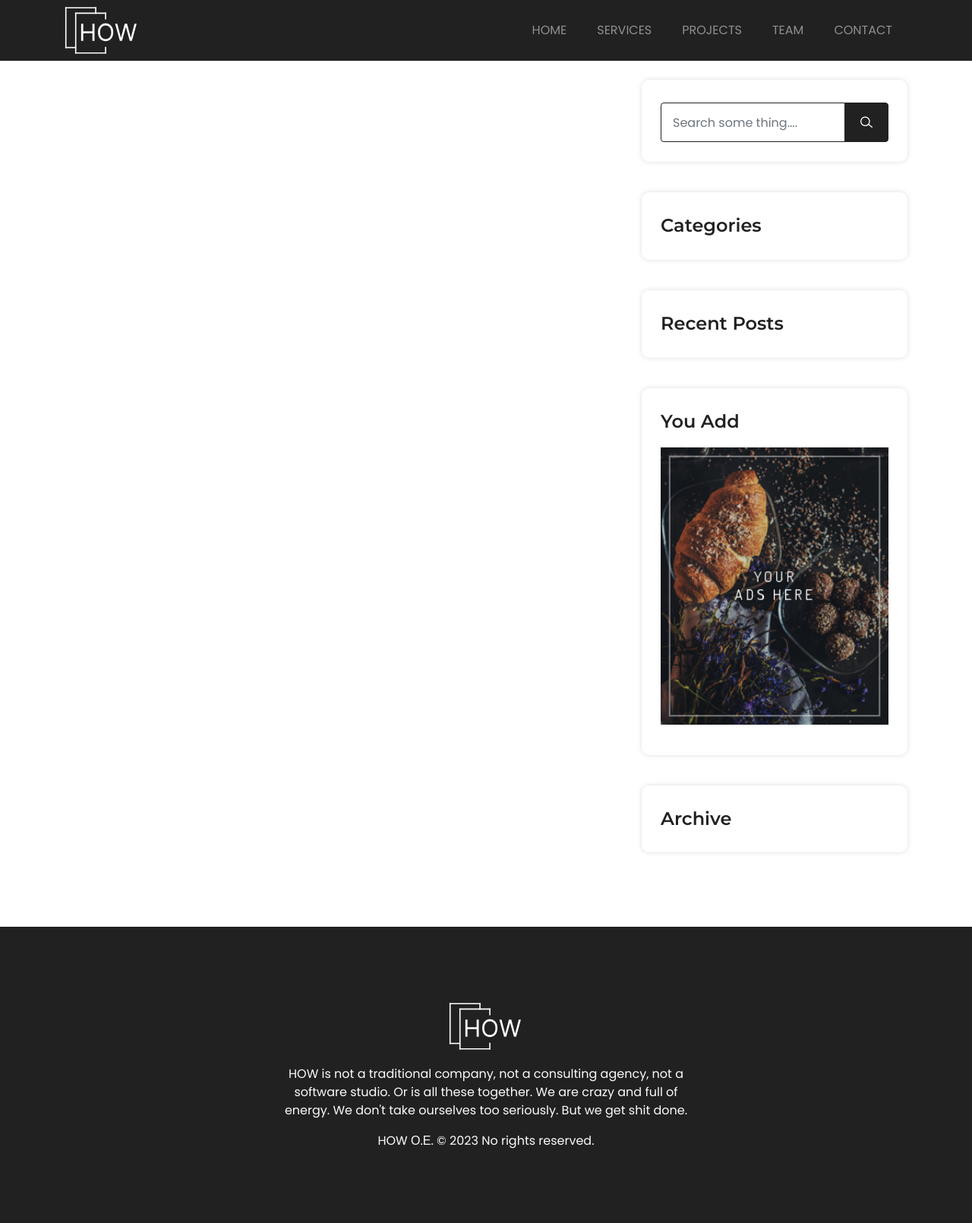
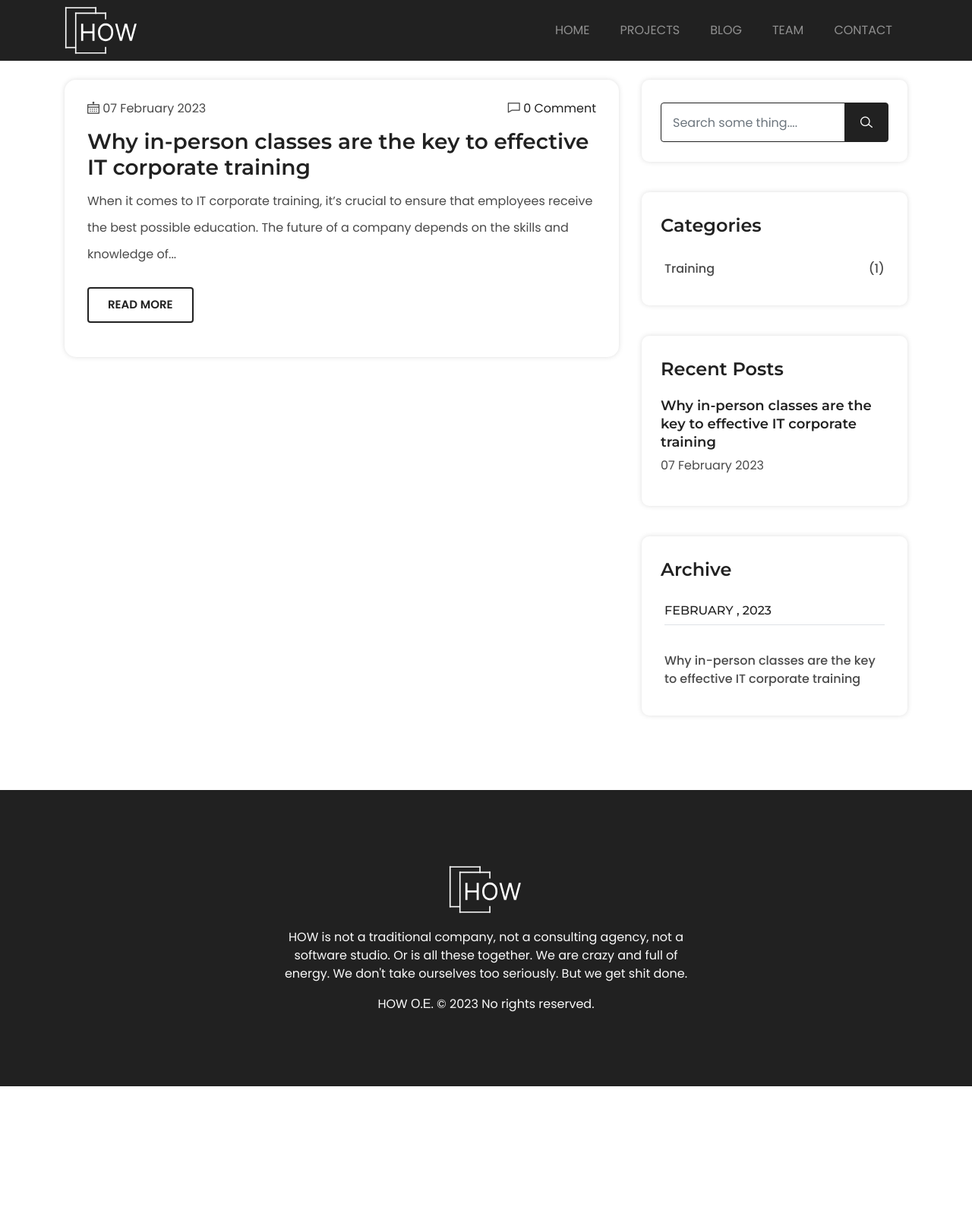
Before and after one commit to wedohow/wedohow.com, a Jekyll site: the page built from blog.html, in a window 1280 px wide. Shown: the whole page at 76% size. Built offline with Jekyll 4.4.1, drawn with Linux system fonts in a browser that asks for light colours; the list of posts is cut into pages by our own code; comment, search, counter and statistics services are not loaded; after the commit the page ends 1430 px from its top, so only the background shows below that.

Commit message:
Add blog and first blog post

```diff
--- a/_data/navigation.yml
+++ b/_data/navigation.yml
@@ -1,12 +1,10 @@
 #Please use the main menu items under the "text"
  - text: Home
    url: /index
- - text: Services
-   url: /services
  - text: Projects
    url: /projects
- #- text: Blog
-  # url: /blog
+ - text: Blog
+   url: /blog
  - text: Team
    url: /team
  - text: Contact
--- a/_includes/sidebar.html
+++ b/_includes/sidebar.html
@@ -42,9 +42,6 @@
     </div>
    {% endfor %}
   </div>
-  <div class="widget image">
-   {% include advertisement.html %}
-  </div>
   <div class="widget">
     <h4>Archive</h4>
     <ul>
--- a/_layouts/post.html
+++ b/_layouts/post.html
@@ -9,14 +9,17 @@ layout: default
   <div class="container">
     <div class="row">
       <!-- Blogs -->
-      <div class="col-lg-12">
+      <div class="col-lg-8 mx-auto .lh-35">
         <article>
+
           {% if page.post_image %}
           <div class="image">
              <img src="{{page.post_image}}" alt="{{page.title}}" class="feature img-fluid"/>
           </div>
           {% endif %}
+
           <div class="content">
+            <h3>{{page.title}}</h3>
             <div class="row custom-mb-4">
               {% if page.date %}
               <div class="col">
--- /dev/null
+++ b/_posts/2023-02-07-in-person-training-is-better-than-prerecorded.md
@@ -0,0 +1,19 @@
+---
+layout: post
+title:  "Why in-person classes are the key to effective IT corporate training"
+date:   2023-02-07
+categories: [training]
+author: Dimitris Kotsakos
+---
+
+When it comes to IT corporate training, it's crucial to ensure that employees receive the best possible education. The future of a company depends on the skills and knowledge of its employees, and the right training can make a significant difference in terms of productivity and success. This is why at HOW, we believe in in-person training instead of pre-recorded videos. Mind you, in-person does not mean on-site. In-person in the post-covid era has transformed to virtual and distributed. You can have access to the same training quality from the comfort of your couch at home.
+
+Pre-recorded videos can be convenient and easily accessible, but they lack the personal touch and interaction that is crucial for effective learning. In an in-person training session, instructors can respond to questions and provide tailored guidance based on the needs of each individual learner. This allows employees to receive personalized attention and ensure that their specific questions and concerns are addressed.
+
+Moreover, in-person training provides a collaborative environment that promotes learning and engagement. Participants can interact with one another, share their experiences, and work together to solve problems. This type of collaborative learning has been shown to be more effective than solitary learning, as it increases motivation and enhances retention of information.
+
+In-person training also provides opportunities for hands-on learning experiences. Participants can work with the latest tools and technologies, practice what they have learned, and receive feedback from the instructors in real-time. This type of practical learning helps employees to retain information and apply their new skills on the job.
+
+Finally, in-person training can help to build relationships and foster a sense of community among employees. By participating in the learning process together, employees can learn from one another and build a network of support. This sense of community can help to promote collaboration and teamwork, and can lead to a more positive and productive work environment.
+
+In conclusion, at HOW, we believe that in-person training is the key to effective IT corporate education. By providing personalized attention, promoting collaborative learning, offering hands-on experiences, and fostering a sense of community, we ensure that employees receive the best possible education and are equipped with the skills and knowledge they need to succeed.
--- a/assets/css/theme.css
+++ b/assets/css/theme.css
@@ -695,6 +695,7 @@ body{
 }
 .blog-default article .content{
 	padding: 20px 30px;
+	line-height: 35px;
 }
 .blog-default article h3{
 	margin: 10px 0px;
@@ -717,6 +718,7 @@ body{
 	margin: 10px 0px 25px;
 }
 
+.blog-default .lh-35 {  }
 .sidebar .widget{
 	margin-bottom: 40px;
 	padding: 30px 25px 10px;
--- a/index.html
+++ b/index.html
@@ -6,4 +6,4 @@ layout: default
 <br><br><br>
 {% include countdown.html %}
 <br><br><br>
-{% include teams.html %}
+{% include services.html %}
```
Also changed, not shown: 1 other file.
